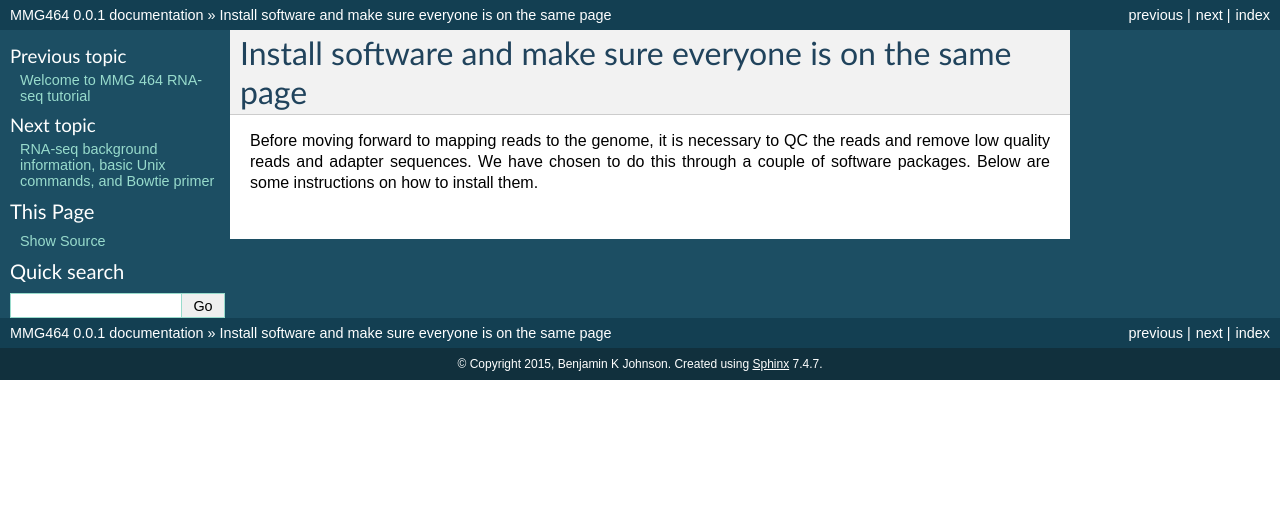
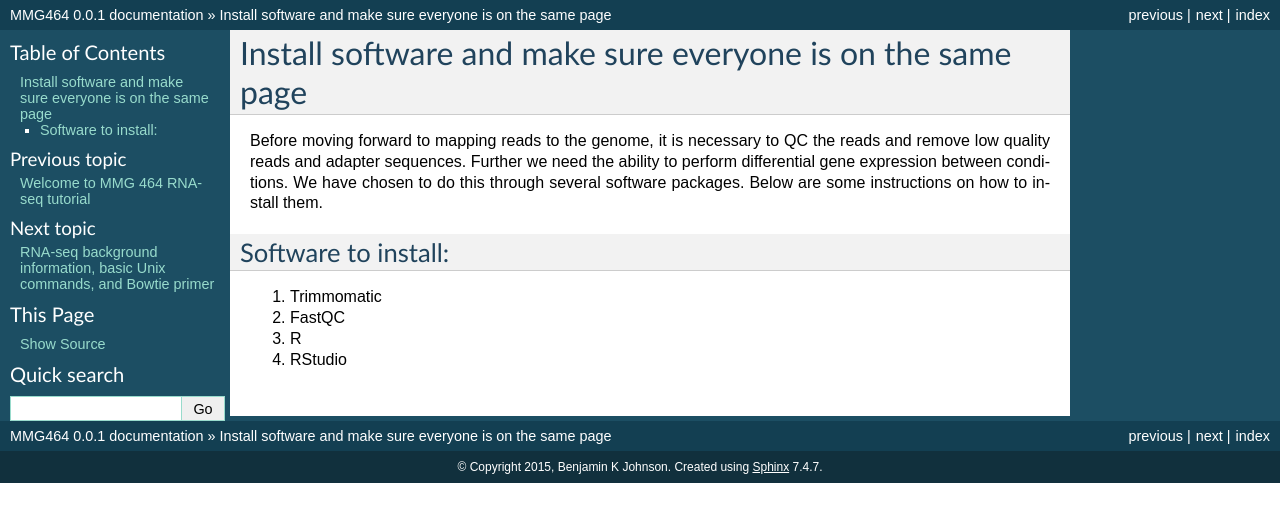
Before and after one commit to biobenkj/MMG434, a Sphinx documentation site: the page built from docs/source/dayone.rst, in a window 1280 px wide. Shown: the top 522 px of the page. Built offline with Sphinx 7.4.7, drawn with Linux system fonts in a browser that asks for light colours.

Commit message:
Adding software descriptions

```diff
--- a/docs/source/dayone.rst
+++ b/docs/source/dayone.rst
@@ -3,4 +3,15 @@
 Install software and make sure everyone is on the same page
 ===========================================================
 
-Before moving forward to mapping reads to the genome, it is necessary to QC the reads and remove low quality reads and adapter sequences. We have chosen to do this through a couple of software packages. Below are some instructions on how to install them.
+Before moving forward to mapping reads to the genome, it is necessary to QC the reads and remove low quality reads and adapter sequences. Further we need the ability to perform differential gene expression between conditions. We have chosen to do this through several software packages. Below are some instructions on how to install them.
+
+Software to install:
+--------------------
+
+#. Trimmomatic
+
+#. FastQC
+
+#. R
+
+#. RStudio
```
